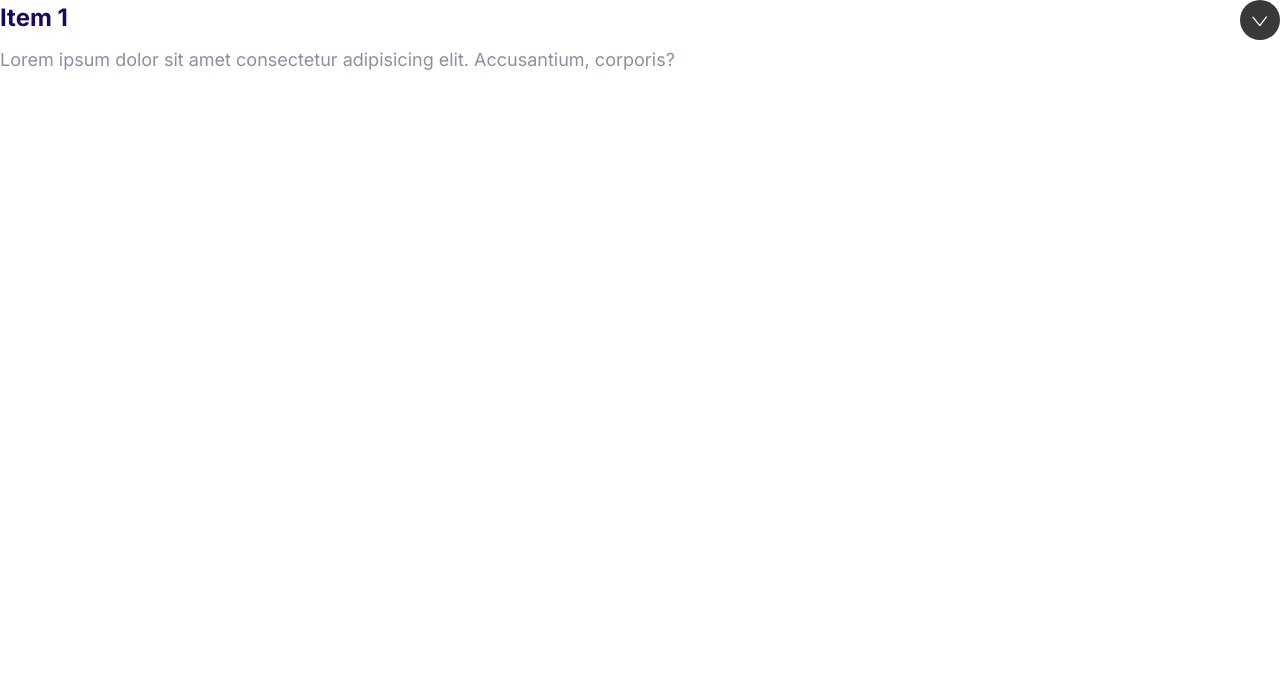
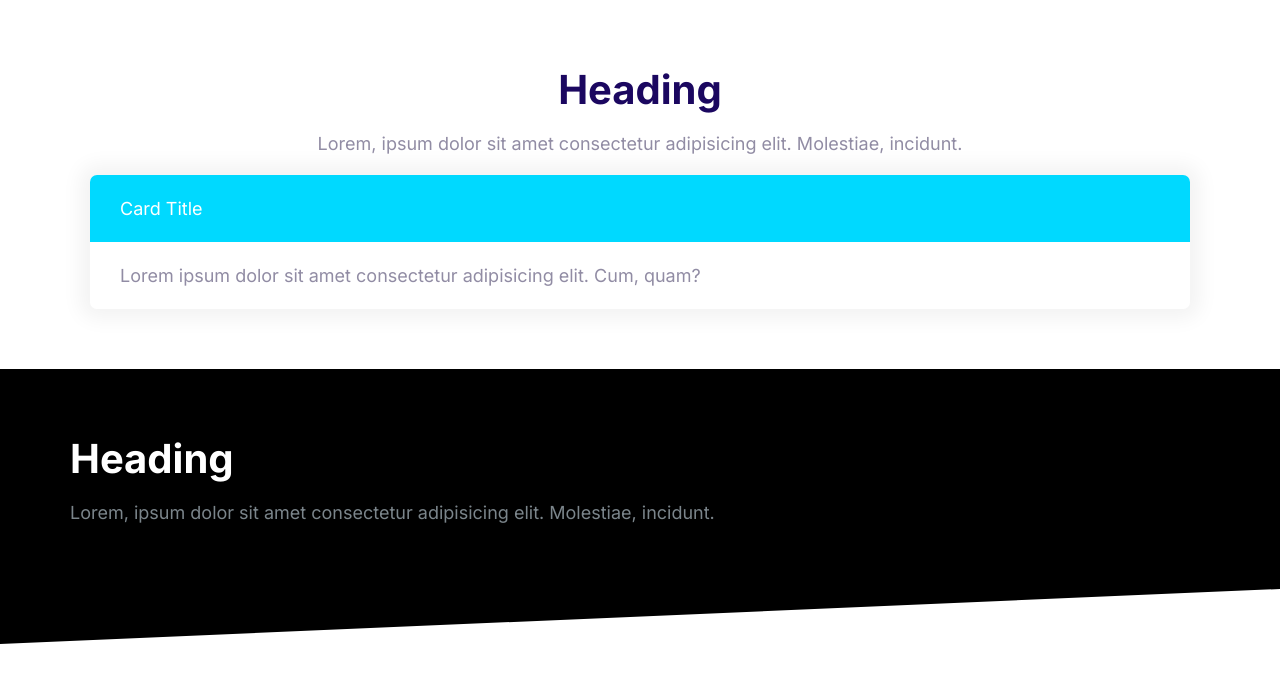
Before and after one commit to amir-es-dev/Moshify, a plain HTML site: page index.html in a window 1280 px wide. Drawn offline with Linux system fonts and the light colour scheme.

Commit message:
Building block section

```diff
--- a/css/styles.css
+++ b/css/styles.css
@@ -578,3 +578,37 @@ a {
   max-height: 100vh;
   opacity: 1;
 }
+
+/* Block */
+
+.block {
+  --padding-vertical: 6rem;
+  padding: var(--padding-vertical) 2rem;
+}
+
+.block__heading {
+  margin-top: 0;
+}
+
+.block--dark {
+  background: #000;
+  color: #7b858b;
+}
+
+.block--dark .block__heading {
+  color: #fff;
+}
+
+.block--skewed-left {
+  clip-path: polygon(0% 0%, 100% 0%, 100% 80%, 0% 100%);
+  padding-bottom: calc(var(--padding-vertical) + 4rem);
+}
+
+.block__header {
+  text-align: center;
+}
+
+.container {
+  max-width: 1140px;
+  margin: 0 auto;
+}
--- a/index.html
+++ b/index.html
@@ -15,18 +15,29 @@
     <link rel="stylesheet" href="css/styles.css" />
   </head>
   <body>
-    <div class="collapsible collapsible--expanded">
-      <header class="collapsible__header">
-        <h3 class="collapsible__heading">Item 1</h3>
-        <svg class="icon icon--white collapsible__chevron">
-          <use xlink:href="images/sprite.svg#chevron"></use>
-        </svg>
+    <section class="block container">
+      <header class="block__header">
+        <h2 class="block__heading">Heading</h2>
+        <p>
+          Lorem, ipsum dolor sit amet consectetur adipisicing elit. Molestiae,
+          incidunt.
+        </p>
       </header>
-      <div class="collapsible__content">
-        Lorem ipsum dolor sit amet consectetur adipisicing elit. Accusantium,
-        corporis?
+      <div class="card card--secondary">
+        <header class="card__header">Card Title</header>
+        <div class="card__body">
+          Lorem ipsum dolor sit amet consectetur adipisicing elit. Cum, quam?
+        </div>
       </div>
-    </div>
-    <script src="js/main.js"></script>
+    </section>
+    <section class="block block--dark block--skewed-left">
+      <div class="container">
+        <h2 class="block__heading">Heading</h2>
+        <p>
+          Lorem, ipsum dolor sit amet consectetur adipisicing elit. Molestiae,
+          incidunt.
+        </p>
+      </div>
+    </section>
   </body>
 </html>
```
Also changed, not shown: components/block.html (added, +24 -0 lines), components/collapsible.html (renamed from collapsible.html).
